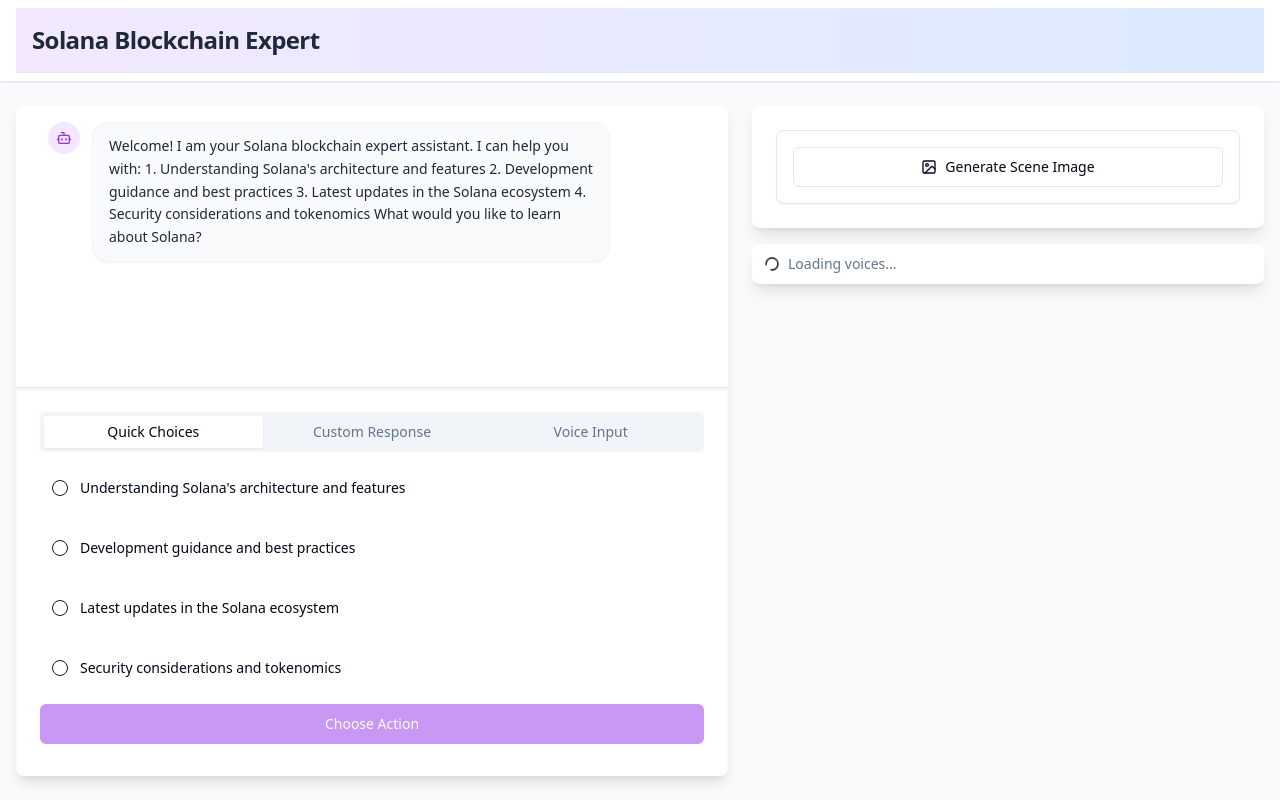
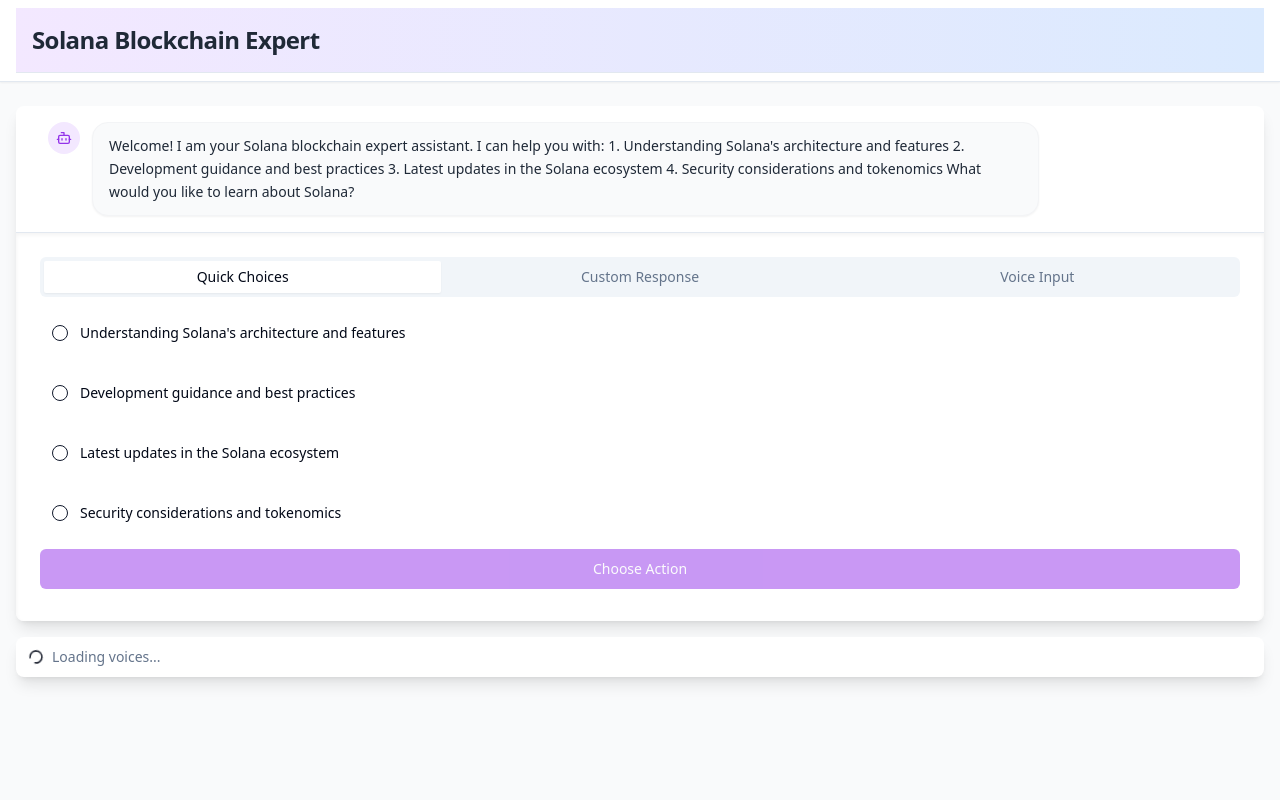
Before and after one commit to MasteraSnackin/solanablockchainexpert, a React (Vite) app: page / in a window 1280 px wide. Built offline with nearby package versions, Linux system fonts and the light colour scheme.

Commit message:
Remove scene image generation
This commit removes the functionality for generating scene images from the application. All related components, hooks, and references have been deleted to streamline the codebase.
[skip gpt_engineer]

```diff
--- a/src/pages/Index.tsx
+++ b/src/pages/Index.tsx
@@ -2,7 +2,6 @@ import { useState } from "react";
 import { useToast } from "@/components/ui/use-toast";
 import { useSpeech } from "@/hooks/useSpeech";
 import { ChatContainer } from "@/components/ChatContainer";
-import { SceneImage } from "@/components/SceneImage";
 import { Header } from "@/components/Header";
 import { GameControls } from "@/components/GameControls";
 import { useGameState } from "@/hooks/useGameState";
@@ -55,8 +54,8 @@ const Index = () => {
         onVoiceChange={setVoice}
       />
 
-      <main className="flex-1 container mx-auto px-4 py-6 flex gap-6">
-        <div className="flex-1 bg-white dark:bg-gray-800 rounded-lg shadow-lg flex flex-col">
+      <main className="flex-1 container mx-auto px-4 py-6">
+        <div className="bg-white dark:bg-gray-800 rounded-lg shadow-lg flex flex-col">
           <ChatContainer messages={messages} isTyping={isTyping} />
           <GameControls
             options={extractOptions(lastBotMessage || '')}
@@ -69,13 +68,8 @@ const Index = () => {
           />
         </div>
 
-        <div className="w-[512px] space-y-4">
-          <div className="bg-white dark:bg-gray-800 rounded-lg shadow-lg p-6">
-            {lastBotMessage && <SceneImage message={lastBotMessage} />}
-          </div>
-
         {isSpeaking && (
-            <div className="bg-white dark:bg-gray-800 rounded-lg shadow-lg">
+          <div className="mt-4 bg-white dark:bg-gray-800 rounded-lg shadow-lg">
             <VoiceSettings
               onVoiceChange={setVoice}
               currentVoice={currentVoice}
@@ -88,7 +82,6 @@ const Index = () => {
             />
           </div>
         )}
-        </div>
       </main>
     </div>
   );
```
Lines whose indentation alone changed are shown as unchanged.
